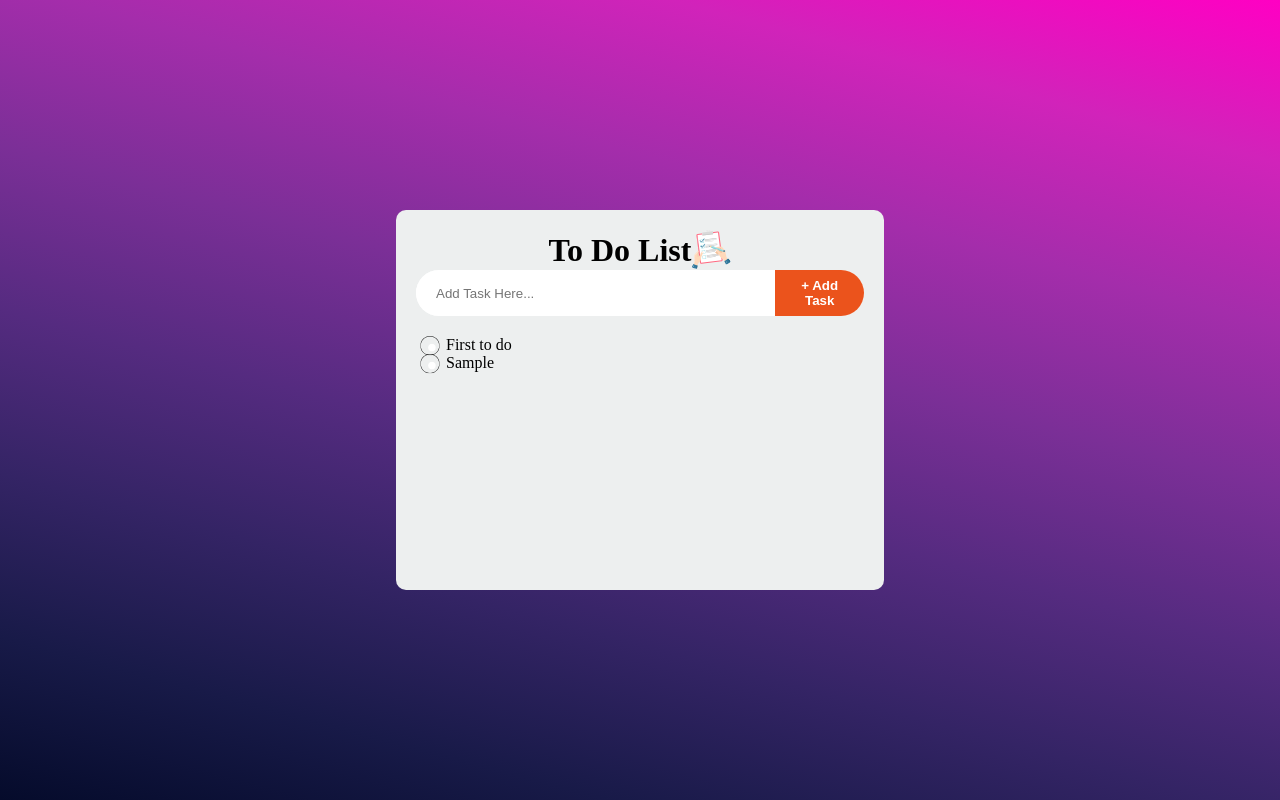
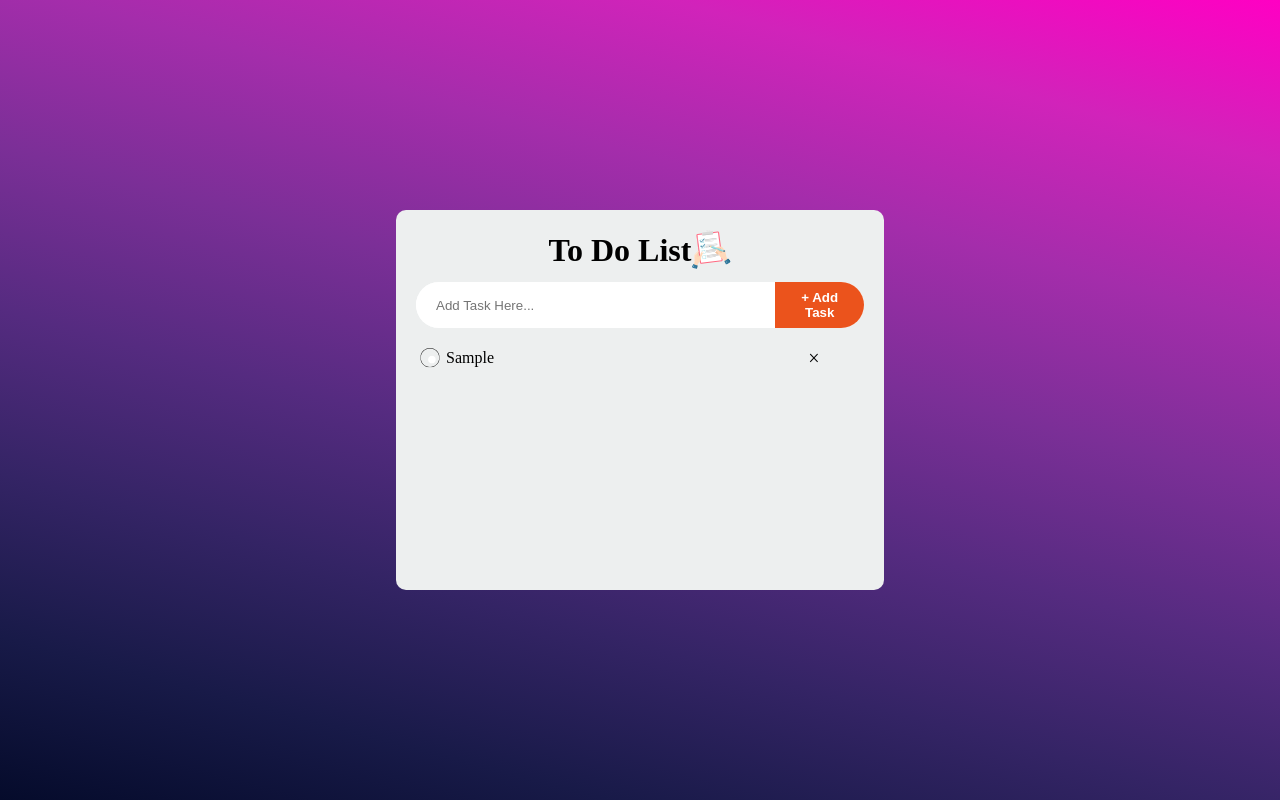
Before and after one commit to premanshu-pareek/to-do-list, a plain HTML site: page index.html in a window 1280 px wide. Both pictures are taken after typing "Sample" into the empty fields and a click on the button "+ Add Task". Drawn offline with Linux system fonts and the light colour scheme.

Commit message:
TDL-02: Adds LocalStorage Suport

```diff
--- a/index.css
+++ b/index.css
@@ -23,6 +23,7 @@ h1 {
   display: flex;
   align-items: center;
   justify-content: center;
+  margin-bottom: 12px;
 }
 
 .search {
@@ -33,7 +34,7 @@ h1 {
   border-radius: 24px;
 }
 
-input {
+.search input {
   height: 36px;
   width: 75%;
   border-top-left-radius: 24px;
@@ -63,6 +64,26 @@ button {
   position: relative;
   display: flex;
   align-items: center;
+  justify-content: space-between;
+  margin-bottom: 8px;
+}
+
+#todo-list-container li span {
+  display: flex;
+  align-items: center;
+  justify-content: center;
+
+  height: 20px;
+  width: 20px;
+  font-size: 20px;
+  cursor: pointer;
+
+  border-radius: 50%;
+}
+
+#todo-list-container li span:hover {
+  background-color: grey;
+  color: white;
 }
 
 #todo-list-container li:before {
@@ -76,6 +97,10 @@ button {
   background-size: cover;
 }
 
+#todo-list-container li.checked {
+  text-decoration: line-through;
+}
+
 #todo-list-container li.checked:before {
   background-image: url(images/checked.svg);
 }
--- a/index.html
+++ b/index.html
@@ -14,7 +14,7 @@
       <button onclick="addTask()">+ Add Task</button>
     </div>
     <ul id="todo-list-container">
-      <li>First to do</li>
+      <!--To do items go here-->
     </ul>
   </div>
 
--- a/index.js
+++ b/index.js
@@ -8,13 +8,32 @@ function addTask() {
     const li = document.createElement("LI");
     li.textContent = searchBar.value;
     toDoContainer.appendChild(li);
+
+    const span = document.createElement("SPAN");
+    span.innerHTML = "\u00d7";
+    li.appendChild(span);
   }
 
   searchBar.value = "";
+  saveData();
 }
 
 toDoContainer.addEventListener("click", function(e) {
-  if(e.target.tagName == "LI") {
+  if(e.target.tagName === "LI") {
     e.target.classList.toggle("checked")
+    saveData();
+  } else if(e.target.tagName === "SPAN") {
+    e.target.parentElement.remove();
+    saveData();
   }
 })
+
+function saveData() {
+  localStorage.setItem("data", toDoContainer.innerHTML);
+}
+
+function showTask() {
+  toDoContainer.innerHTML = localStorage.getItem("data")
+}
+
+showTask();
```
